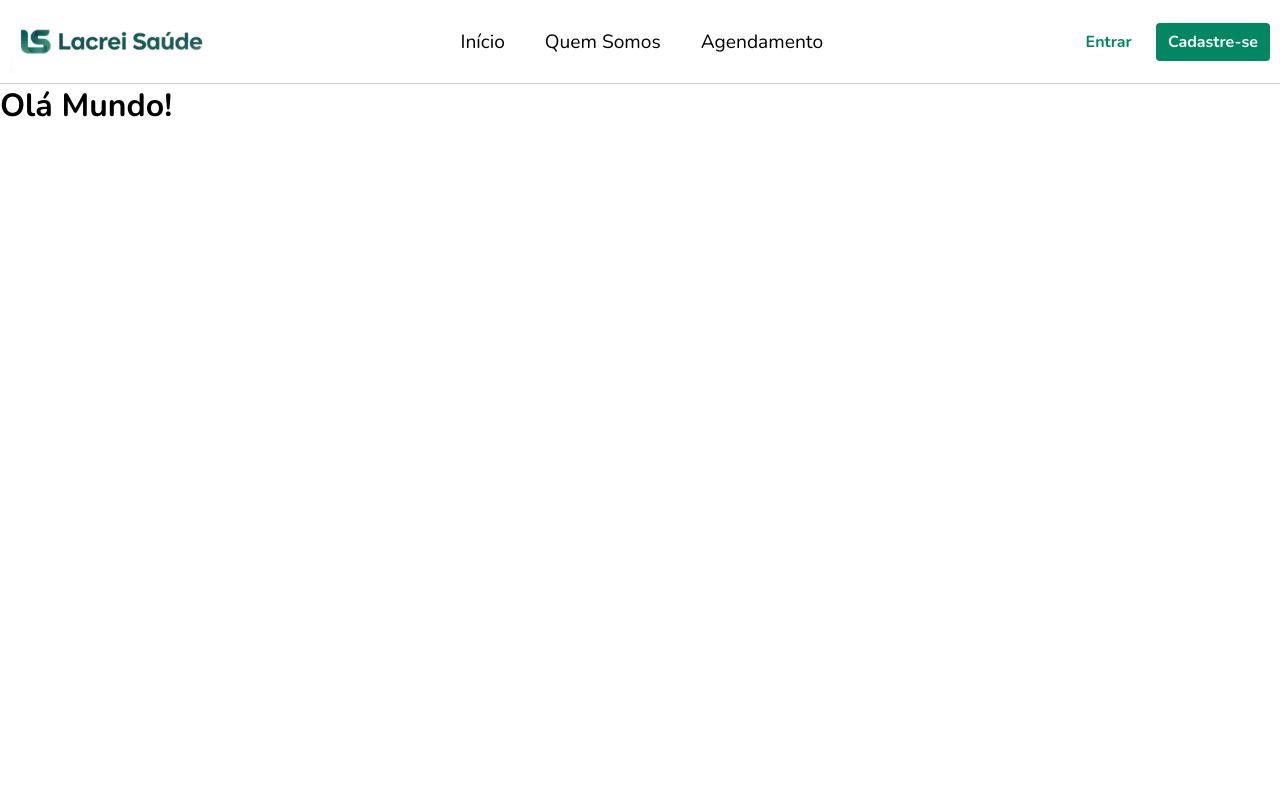
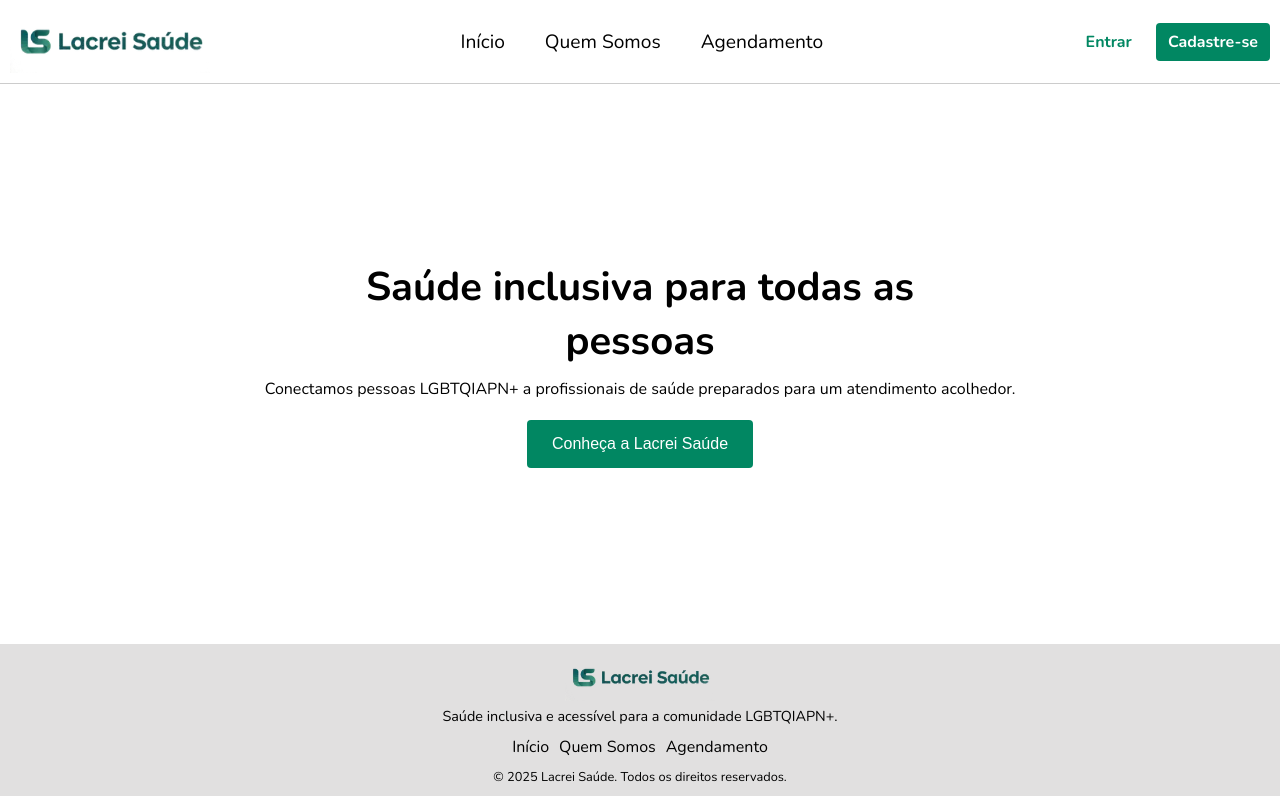
Before and after one commit to matheusFredericods/lacrei-saude, a Next.js app: page / in a window 1280 px wide. Built offline with nearby package versions, Linux system fonts and the light colour scheme.

Commit message:
iniciando a segunda pagina do projeto

```diff
--- a/src/app/globals.css
+++ b/src/app/globals.css
@@ -11,3 +11,8 @@
 body {
   -webkit-font-smoothing: antialiased;
 }
+
+
+main {
+  flex: 1;
+}
--- a/src/app/layout.tsx
+++ b/src/app/layout.tsx
@@ -2,6 +2,7 @@
 import { Nunito } from "next/font/google";
 import "./globals.css";
 import Header from "@/components/Header/Header";
+import Footer from "@/components/Footer/Footer";
 
 const nunito = Nunito({
   subsets: ["latin"],
@@ -23,6 +24,7 @@
       <body>
         <Header />
         {children}
+        <Footer/>
       </body>
     </html>
   );
--- a/src/app/page.tsx
+++ b/src/app/page.tsx
@@ -1,8 +1,59 @@
 
+import styled from 'styled-components'
+
+const Main = styled.main`
+width: 100%;`
+
+const Section = styled.section`
+display: flex;
+flex-direction: column;
+align-items: center;
+justify-content: center;
+gap: 10px;
+padding: 40px;
+min-height: 70vh;
+`
+
+const HeroTitle = styled.h1`
+font-size: 2.5rem;
+text-align: center;
+max-width: 600px;
+`
+
+const HeroSubtitle = styled.p`
+text-align: center;
+font-size: 1rem;
+`
+
+const Button = styled.button`
+padding: 15px 25px;
+background: #018762;
+border: none;
+color: #fff;
+margin-top: 10px;
+font-size: 1rem;
+border-radius: 4px;
+transition: background 0.3s, color 0.3s;
+cursor: pointer;
+
+ &:hover {
+    background: #02e2a4;
+    }
+`
 export default function Home() {
   return (
-    <div>
-      <h1>Olá Mundo!</h1>
-    </div>
+    <Main>
+      <Section>
+        <HeroTitle>Saúde inclusiva para todas as pessoas</HeroTitle>
+          <HeroSubtitle>
+            Conectamos pessoas LGBTQIAPN+ a profissionais de saúde preparados
+            para um atendimento acolhedor.
+          </HeroSubtitle>
+
+          <Button>
+            Conheça a Lacrei Saúde
+          </Button>
+      </Section>
+    </Main>
   );
 }
--- /dev/null
+++ b/src/components/Footer/Footer.tsx
@@ -0,0 +1,80 @@
+import styled from 'styled-components'
+import Link from 'next/link';
+import Image from 'next/image';
+
+
+const FooterWrapper = styled.footer`
+background: #e1e0e0;
+padding: 10px;
+margin-top: auto;
+`
+
+const FooterTop = styled.div`
+display: flex;
+flex-direction: column;
+align-items: center;
+gap: 5px;
+text-align: center;
+`
+
+const FooterDescription = styled.p`
+font-size: 0.9rem;
+line-height: 1.4;
+margin-bottom: 10px;
+`
+
+const FooterNav = styled.nav`
+display: flex;
+gap: 10px;
+align-items: center;
+text-align: center;
+justify-content: center;
+`
+
+const FooterLink = styled(Link)`
+text-decoration: none;
+color: #000000;
+transition: color 0.3s;
+
+&:hover {
+color: #018762;
+}
+`
+
+const FooterBottom = styled.div`
+text-align: center;
+margin-top: 10px;
+font-size: 0.8rem;`
+
+
+
+export default function Footer() {
+    return (
+        <FooterWrapper>
+
+            <FooterTop>
+                <Image
+                src="/logo.webp"
+                width={150}
+                height={47}
+                alt="Lacrei Saúde"
+                />
+
+             <FooterDescription>
+                Saúde inclusiva e acessível para a comunidade LGBTQIAPN+.
+             </FooterDescription>
+            </FooterTop>
+
+
+             <FooterNav>
+                <FooterLink href="/">Início</FooterLink>
+                <FooterLink href="/quem-somos">Quem Somos</FooterLink>
+                <FooterLink href="/agendamento">Agendamento</FooterLink>
+             </FooterNav>
+
+            <FooterBottom>
+                <p>© 2025 Lacrei Saúde. Todos os direitos reservados.</p>
+            </FooterBottom>
+        </FooterWrapper>
+    )
+}
```
Also changed, not shown: src/app/quem-somos/page.tsx (added, +8 -0 lines), 1 other file (tests, documents, lock files or other folders).
